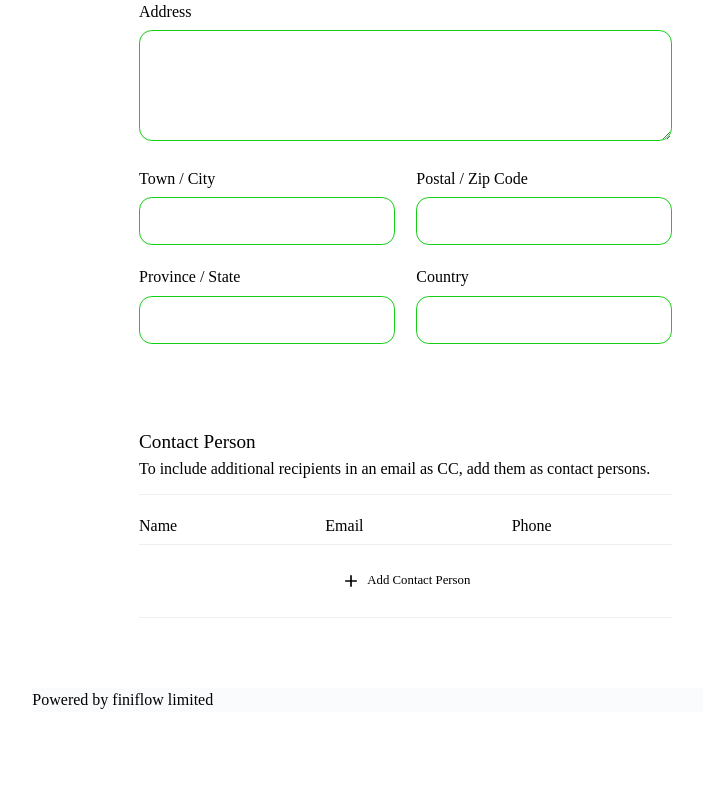
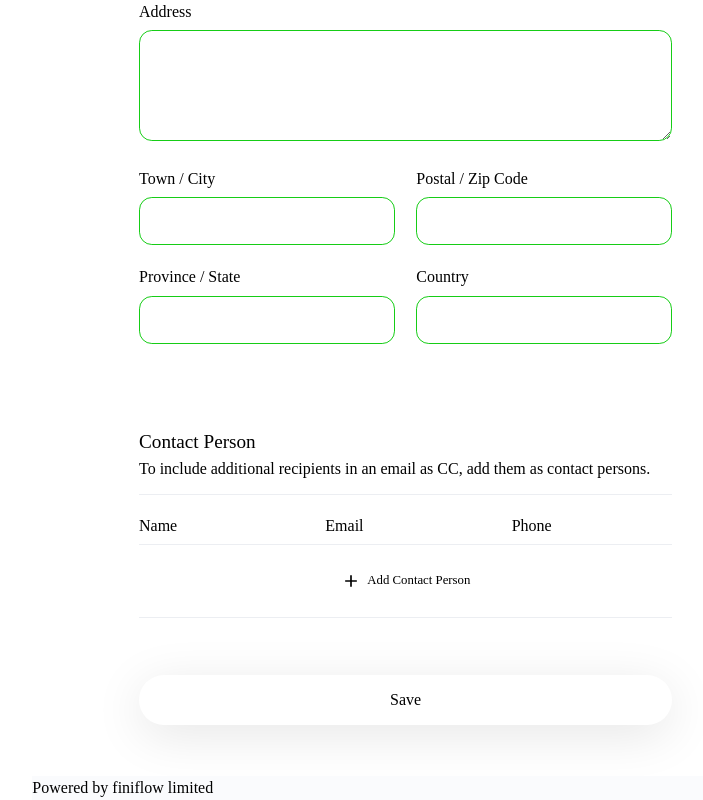
Before and after one commit to paullaster/manage-fuel-bussiness-ui, a React (Vite) app: page /dashboard/purchases/vendor/create in a window 1280 px wide. Shown: the part 1437-2237 px from the top of the page, without its empty margins (181-884 px from the left). Before the commit the page ends 2149 px from the top, so only its background shows below. Built offline with nearby package versions, Linux system fonts and the light colour scheme; no server answers; a web font is replaced by a local one.

Commit message:
update purchase

```diff
--- a/src/packages/purchases/modules/vendors/components/NewVendor.jsx
+++ b/src/packages/purchases/modules/vendors/components/NewVendor.jsx
@@ -1,5 +1,5 @@
 import { Button, InputComponent, } from "@/components";
-import { useState } from "react";
+import { useRef, useState } from "react";
 import { MdDelete } from "react-icons/md";
 import { Form } from "react-router-dom";
 import cardImage from "@/assets/images/card_image.svg";
@@ -11,6 +11,7 @@ const NewVendor = () => {
 
     const [upload, setUpload] = useState(null);
     const [contactPerson, setContactPerson] = useState([]);
+    const addressRef = useRef(null);
 
     const handleUploadChange = (event) => {
         setUpload(URL.createObjectURL(event.target.files[0]));
@@ -35,12 +36,19 @@ const NewVendor = () => {
             }
     };
 
+
+    const SetPayload = (event) => {
+        event.preventDefault();
+        event.stopPropagation();
+        console.log(addressRef.current.value);
+    }
+
     return (
         <section className="new_vendors">
             <div className="new_vendors__left">
                 <shared.components.SectionIntroduction text="New Vendor"/>
                 <div className="new_vendors__left__dataentry">
-                    <Form className="new_vendors__left__dataentry__form" method="post">
+                    <Form className="new_vendors__left__dataentry__form">
                         <div className="new_vendors__left__dataentry__form_vendorinfo">
                             <div className="new_vendors__left__dataentry__form_vendorinfo_introduction form_section_introductions">
                                 <h4>General</h4>
@@ -132,7 +140,7 @@ const NewVendor = () => {
                                     />
                                     <div className="textarea_container">
                                         <label htmlFor="address">address</label>
-                                        <textarea name="address" id="address" cols="30" rows="4" className="info_textarea"></textarea>
+                                        <textarea name="address" id="address" cols="30" rows="4" className="info_textarea" ref={addressRef}></textarea>
                                     </div>
                                 </div>
                                 <div className="new_vendors__left__dataentry__form_addressinfo_datanetry__section-two">
@@ -176,6 +184,7 @@ const NewVendor = () => {
                                 <shared.components.AddItemButton methodHandler ={handleCreateNewVendorColumn} btnCaption ={"add contact person"}/>
                             </div>
                         </div>
+                        <Button type='button' className='btn-element' onClick={SetPayload}>Save</Button>
                     </Form>
                 </div>
             </div>
```
